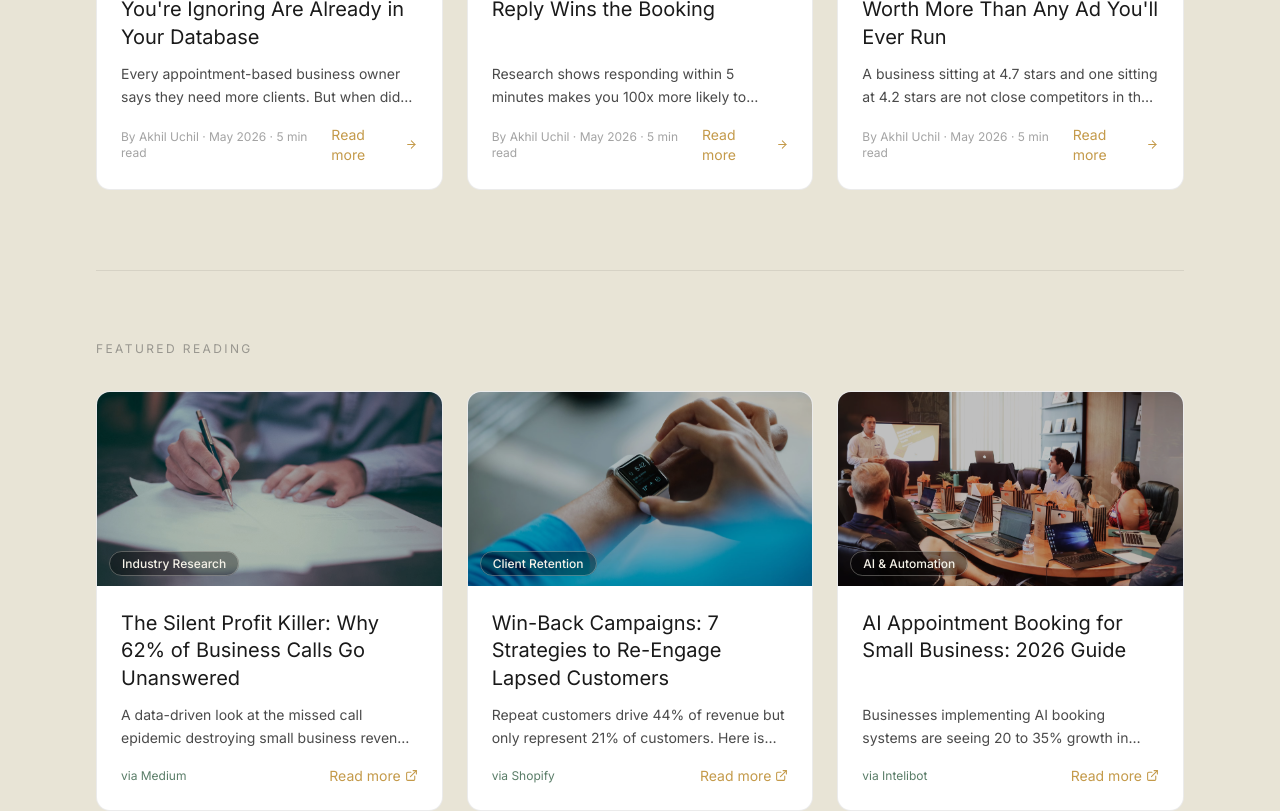
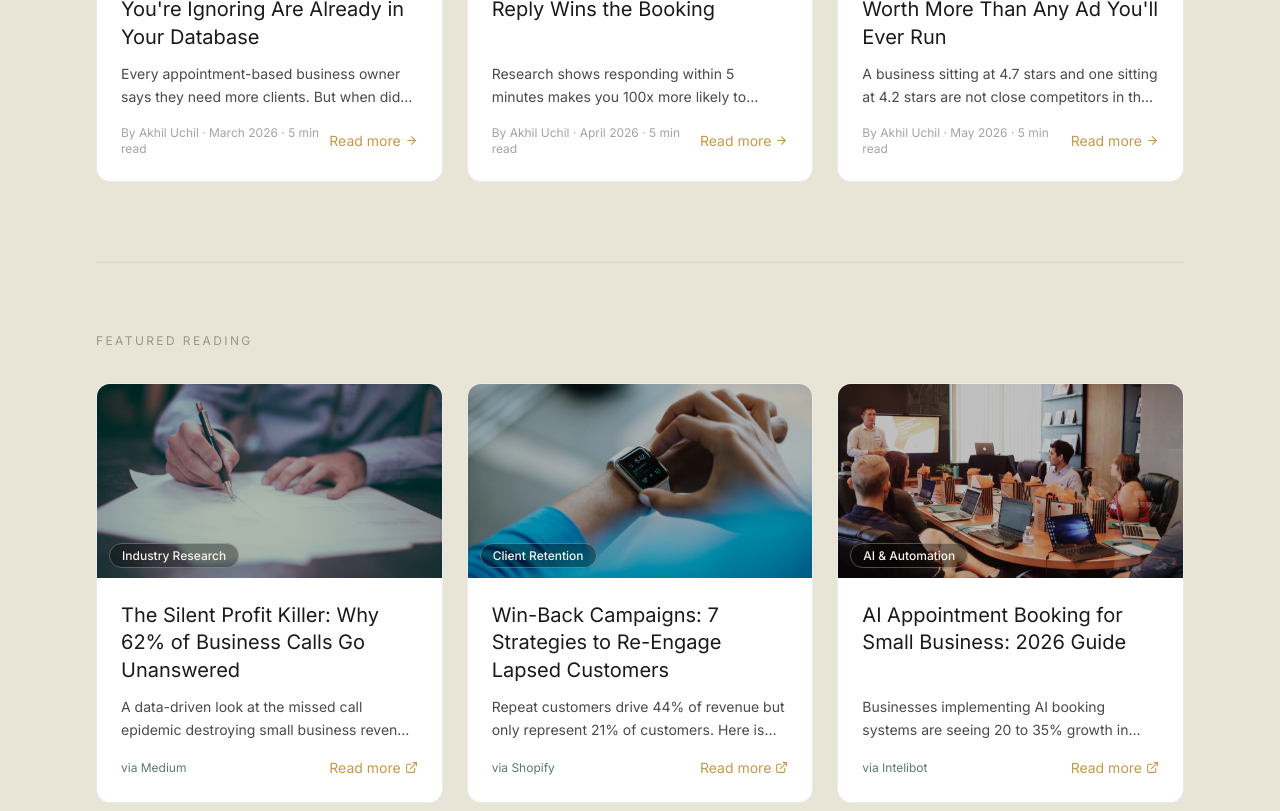
Before and after one commit to akhil285/NIB-WEBSITE, a Next.js app: page /blog in a window 1280 px wide. Shown: the part 920-1731 px from the top of the page. Built offline with nearby package versions, Linux system fonts and the light colour scheme.

Commit message:
fix blog card dates, read more wrapping, article header layout, title size

```diff
--- a/app/blog/google-reviews/page.tsx
+++ b/app/blog/google-reviews/page.tsx
@@ -9,19 +9,20 @@ export default function GoogleReviewsArticle() {
       <div className="bg-cream min-h-screen pt-32 pb-20">
         <div className="max-w-[680px] mx-auto px-6">
 
+          <div className="flex items-center justify-between mb-8">
             <Link
               href="/blog"
-            className="inline-block text-gold text-sm font-sans mb-8 hover:text-gold-light transition-colors duration-200"
+              className="text-gold text-sm font-sans hover:text-gold-light transition-colors duration-200"
             >
               ← Back to Blog
             </Link>
-
             <span className="inline-block border border-gold text-gold text-xs font-sans uppercase tracking-wide px-3 py-1 rounded-full">
               Reviews &amp; Reputation
             </span>
+          </div>
 
           <h1
-            className="text-4xl text-[#1a1a1a] leading-tight mt-4"
+            className="text-2xl sm:text-4xl text-[#1a1a1a] leading-tight mt-4 max-w-2xl"
             style={{ fontFamily: "var(--font-dm-serif), 'DM Serif Display', serif" }}
           >
             One Extra Star on Google Is Worth More Than Any Ad You&apos;ll Ever Run
--- a/app/blog/page.tsx
+++ b/app/blog/page.tsx
@@ -15,7 +15,7 @@ const nibPosts = [
     category: "Client Retention",
     title: "The Most Valuable Clients You're Ignoring Are Already in Your Database",
     excerpt: "Every appointment-based business owner says they need more clients. But when did you last reach out to the ones who already booked with you?",
-    date: "May 2026",
+    date: "March 2026",
     readTime: "5 min read",
     image: "/images/blog/blog-reactivation.jpg",
   },
@@ -24,7 +24,7 @@ const nibPosts = [
     category: "Lead Conversion",
     title: "Why the First Business to Reply Wins the Booking",
     excerpt: "Research shows responding within 5 minutes makes you 100x more likely to convert a lead than waiting 30 minutes. Most businesses respond in hours.",
-    date: "May 2026",
+    date: "April 2026",
     readTime: "5 min read",
     image: "/images/blog/blog-speed-to-lead.jpg",
   },
@@ -157,7 +157,7 @@ function BlogGrid() {
                     </span>
                     <a
                       href={post.slug}
-                      className="text-gold hover:text-gold-light text-sm font-sans transition-colors duration-200 flex items-center gap-1"
+                      className="text-gold hover:text-gold-light text-sm font-sans transition-colors duration-200 flex items-center gap-1 whitespace-nowrap"
                     >
                       Read more <ArrowRight size={13} />
                     </a>
@@ -199,7 +199,7 @@ function BlogGrid() {
                       href={post.slug}
                       target="_blank"
                       rel="noopener noreferrer"
-                      className="text-gold hover:text-gold-light text-sm font-sans transition-colors duration-200 flex items-center gap-1"
+                      className="text-gold hover:text-gold-light text-sm font-sans transition-colors duration-200 flex items-center gap-1 whitespace-nowrap"
                     >
                       Read more <ExternalLink size={13} />
                     </a>
--- a/app/blog/reactivation/page.tsx
+++ b/app/blog/reactivation/page.tsx
@@ -9,19 +9,20 @@ export default function ReactivationArticle() {
       <div className="bg-cream min-h-screen pt-32 pb-20">
         <div className="max-w-[680px] mx-auto px-6">
 
+          <div className="flex items-center justify-between mb-8">
             <Link
               href="/blog"
-            className="inline-block text-gold text-sm font-sans mb-8 hover:text-gold-light transition-colors duration-200"
+              className="text-gold text-sm font-sans hover:text-gold-light transition-colors duration-200"
             >
               ← Back to Blog
             </Link>
-
             <span className="inline-block border border-gold text-gold text-xs font-sans uppercase tracking-wide px-3 py-1 rounded-full">
               Client Retention
             </span>
+          </div>
 
           <h1
-            className="text-4xl text-[#1a1a1a] leading-tight mt-4"
+            className="text-2xl sm:text-4xl text-[#1a1a1a] leading-tight mt-4 max-w-2xl"
             style={{ fontFamily: "var(--font-dm-serif), 'DM Serif Display', serif" }}
           >
             The Most Valuable Clients You&apos;re Ignoring Are Already in Your Database
--- a/app/blog/speed-to-lead/page.tsx
+++ b/app/blog/speed-to-lead/page.tsx
@@ -9,19 +9,20 @@ export default function SpeedToLeadArticle() {
       <div className="bg-cream min-h-screen pt-32 pb-20">
         <div className="max-w-[680px] mx-auto px-6">
 
+          <div className="flex items-center justify-between mb-8">
             <Link
               href="/blog"
-            className="inline-block text-gold text-sm font-sans mb-8 hover:text-gold-light transition-colors duration-200"
+              className="text-gold text-sm font-sans hover:text-gold-light transition-colors duration-200"
             >
               ← Back to Blog
             </Link>
-
             <span className="inline-block border border-gold text-gold text-xs font-sans uppercase tracking-wide px-3 py-1 rounded-full">
               Lead Conversion
             </span>
+          </div>
 
           <h1
-            className="text-4xl text-[#1a1a1a] leading-tight mt-4"
+            className="text-2xl sm:text-4xl text-[#1a1a1a] leading-tight mt-4 max-w-2xl"
             style={{ fontFamily: "var(--font-dm-serif), 'DM Serif Display', serif" }}
           >
             Why the First Business to Reply Wins the Booking
```
Lines whose indentation alone changed are shown as unchanged.
